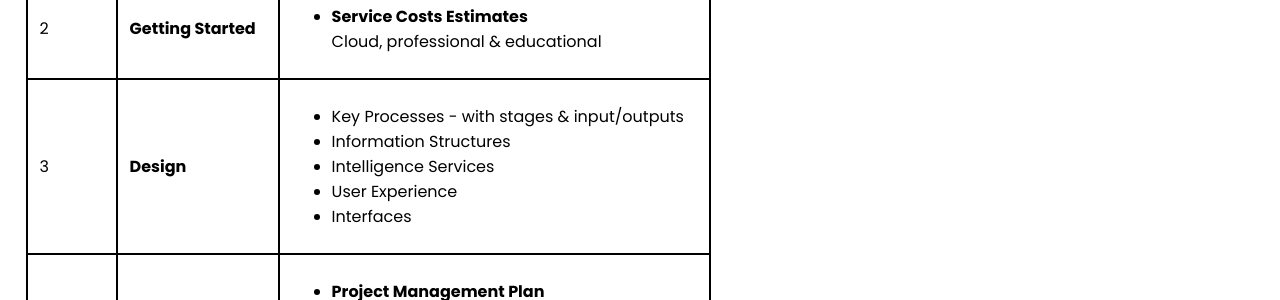
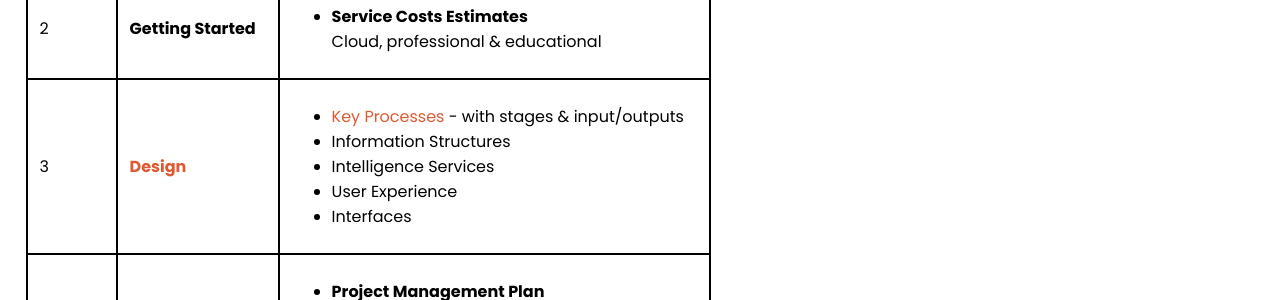
Before and after one commit to selfdriven-engagement/selfdriven-actuate, a Jekyll site: the page built from docs/pages/steps.md, in a window 1280 px wide. Shown: the part 350-650 px from the top of the page. Built offline with Jekyll 4.4.1, drawn with Linux system fonts in a browser that asks for light colours; part of the change alters nothing that is shown.

```diff
--- a/docs/pages/steps.md
+++ b/docs/pages/steps.md
@@ -36,10 +36,10 @@ permalink: /steps/
         </tr>
         <tr>
             <td>3</td>
-            <td><strong>Design</strong></td>
+            <td><strong><a href="/design/">Design</a></strong></td>
             <td>
                 <ul>
-                    <li>Key Processes - with stages &#x26; input/outputs</li>
+                    <li><a href="/processes/">Key Processes</a> - with stages &#x26; input/outputs</li>
                     <li>Information Structures</li>
                     <li>Intelligence Services</li>
 <li>User Experience</li>
```
